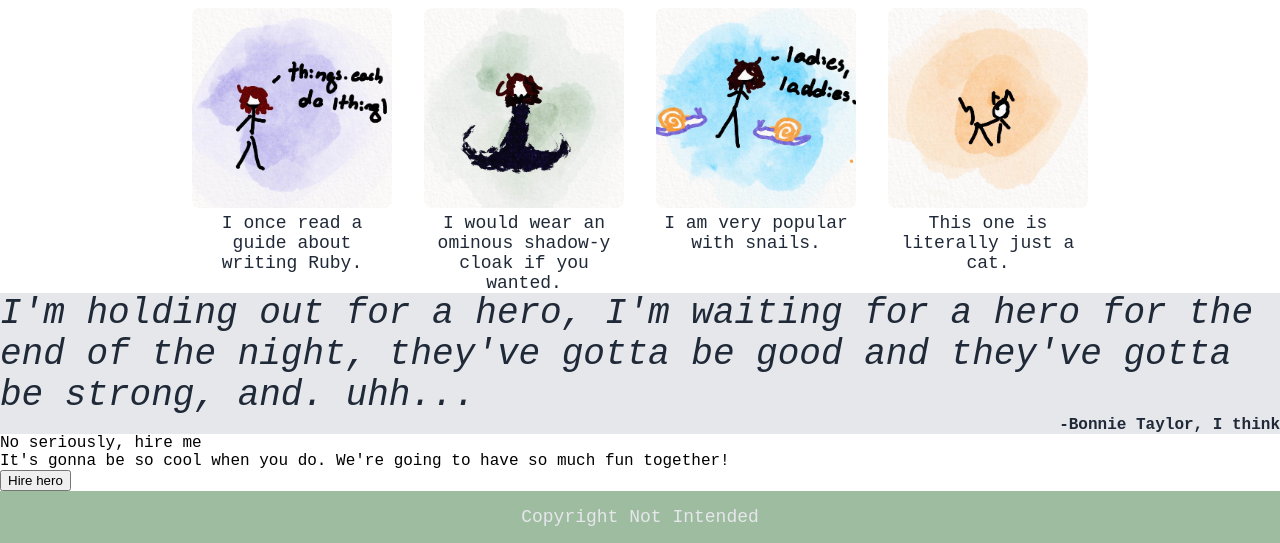
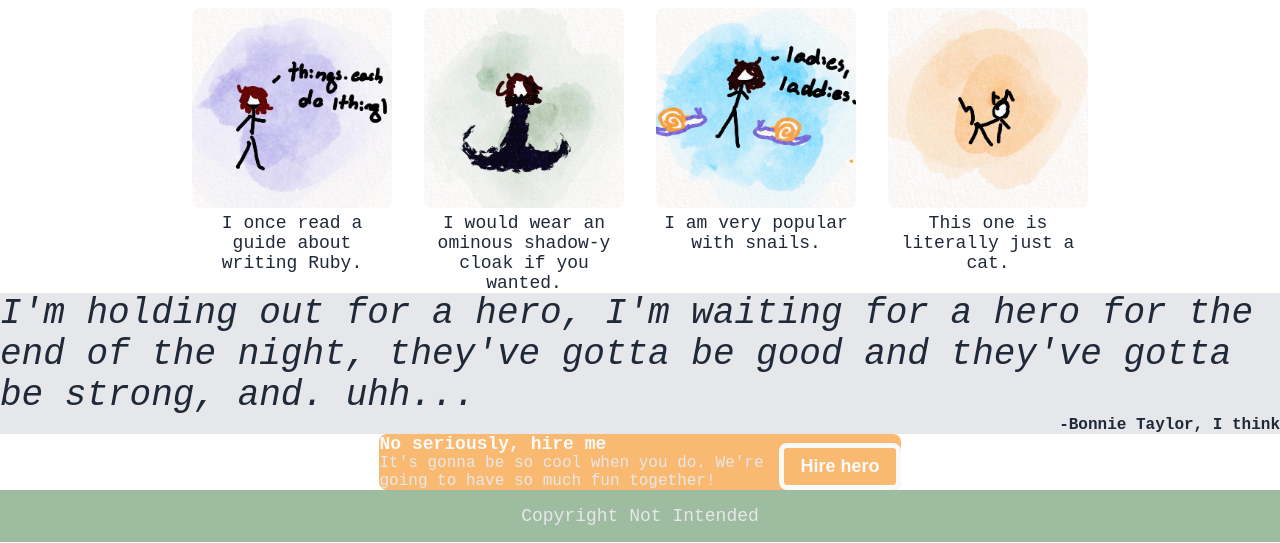
Before and after one commit to a-lilian/odin-landing-page, a plain HTML site: page index.html in a window 1280 px wide. Shown: the part 384-927 px from the top of the page. Drawn offline with Linux system fonts and the light colour scheme.

Commit message:
Lay out the call-to-action section
This is a very rough first pass. I haven't figured out how I want to
arrange the page's margins yet and that will affect how the box
inside the call-to-action section determines its edges.

```diff
--- a/styles.css
+++ b/styles.css
@@ -4,7 +4,7 @@ body {
     flex-direction: column;
     justify-content: space-between;
     margin: 0;
-    height: 100vh;
+    min-height: 100vh;
 }
 
 .header {
@@ -122,3 +122,46 @@ h2 {
     font-weight: 900;
     text-align: right;
 }
+
+.call-to-action-container {
+    display: flex;
+    justify-content: center;
+    align-content: center;
+}
+
+.call-to-action-modal {
+    background-color: #f9b970;
+    border-radius: 8px;
+    display: flex;
+    justify-content: space-between;
+}
+
+.modal-left {
+    max-width: 400px;
+}
+
+.modal-right {
+    display: flex;
+    align-items: flex-end;
+}
+
+.call-to-action-header {
+    font-size: 18px;
+    font-weight: 900;
+    color:#f9faf8;
+}
+
+.call-to-action-secondary-text {
+    font-size: 16;
+    color: #e5e7eb;
+}
+
+.call-to-action-button {
+    color:#f9faf8;
+    background-color: transparent;
+    font-size: 18px;
+    font-weight: 900;
+    padding: 8px 16px;
+    border-radius: 8px;
+    border: 5px solid #f9faf8;
+}
```
